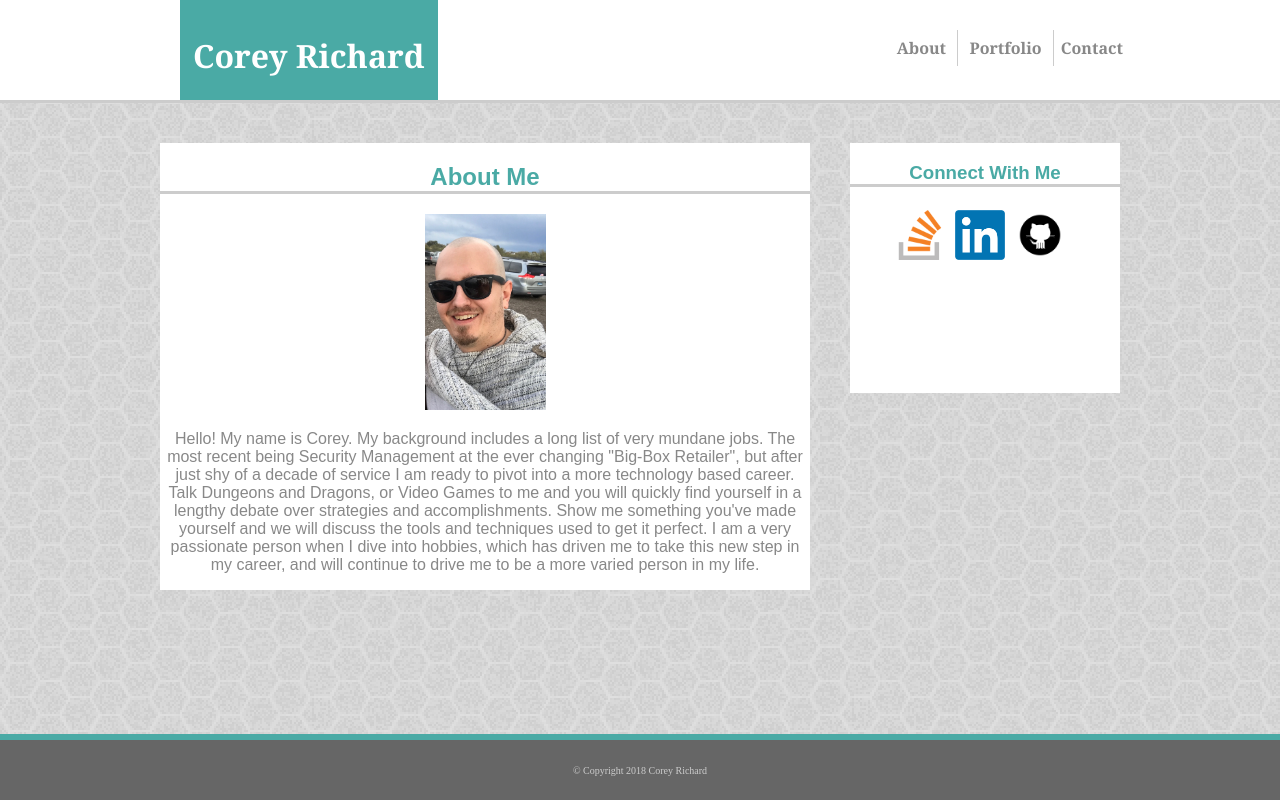
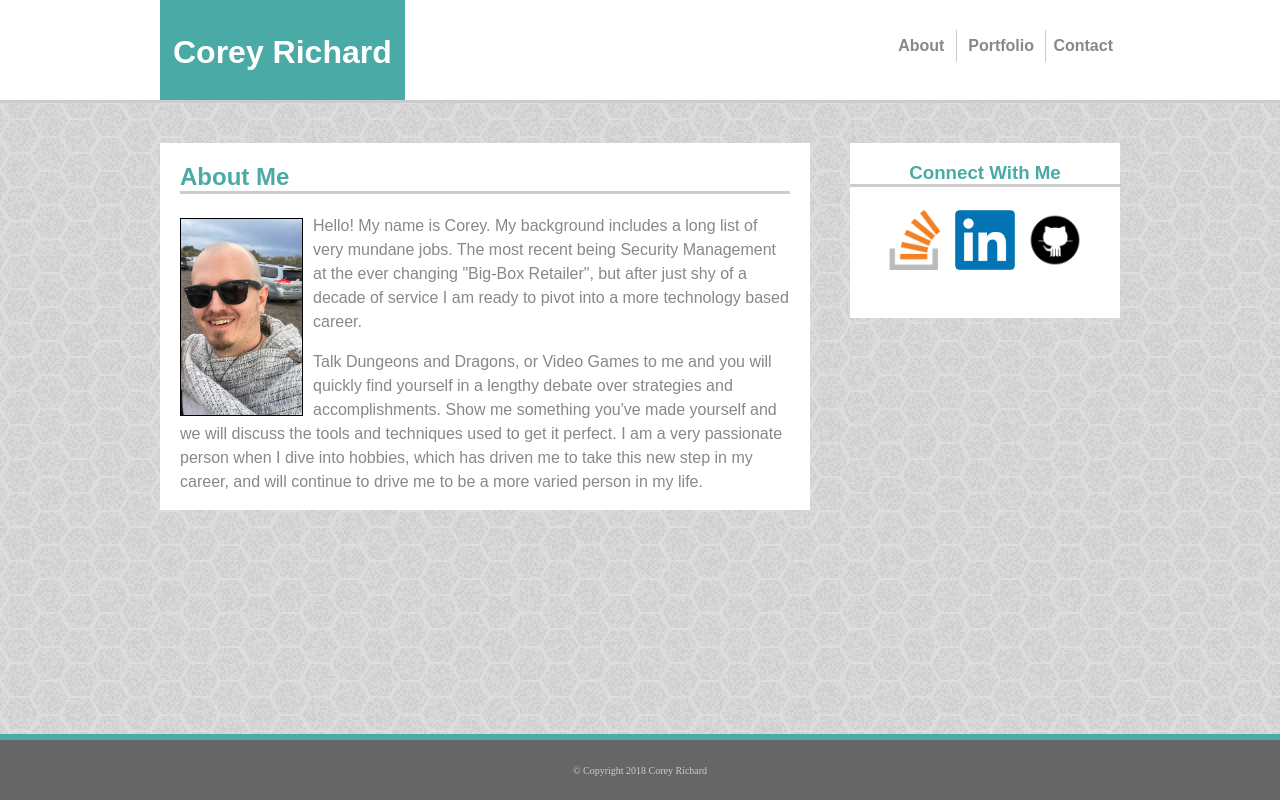
Before and after one commit to Ullrtheglorious/Basic-Portfolio, a plain HTML site: page index.html in a window 1280 px wide. Drawn offline with Linux system fonts and the light colour scheme.

Commit message:
finished index.html

```diff
--- a/assets/css/style.css
+++ b/assets/css/style.css
@@ -21,14 +21,14 @@ h3 {
 	display: inline-block;
 	background-color: #4aaaa5;
 	padding: 13px;
-	margin-left: 180px;
+	margin-left: auto;
 	float: left;
 }
 ul {
 	list-style-type: none;
 	margin: 0;
 	overflow: auto;
-	padding: 30px 150px 30px 60px;
+	padding: 30px 0px 30px 60px;
 }
 li {
 	display: inline;
@@ -71,24 +71,18 @@ body {
 	color: #cccccc;
 	float: left;
 	background-color: #ffffff;
-	display: block-inline;
 	margin-top: 40px;
 	width: 270px;
-	height: 250px;
+	height: 175px;
 }
 .icons {
-	margin-right: 50px;
+	margin-right: 30px;
 }
 .wrapper {
 	width: 960px;
 	text-align: center;
 	margin: auto;
 	font-family: 'Arial', 'Helvetica Neue', Helvetica, sans-serif;
-}
-.clearfix::after {
-	content:  "";
-	display: block;
-	clear: both;
 }
 .footer {
 	background-color: #666666;
@@ -104,3 +98,17 @@ footer {
 	padding-top: 25px;
 	font-size: 10px;
 }
+.inner {
+	width: 610px;
+	text-align: center;
+	padding-left: 20px;
+	float: left;
+
+}
+.me{
+	text-align: left;
+}
+p {
+	text-align: left;
+	line-height: 1.5;
+}
--- a/index.html
+++ b/index.html
@@ -8,6 +8,7 @@
 <body>
 	<header>
 		<div class="header">
+			<div class="wrapper">
 				<div class="name">
 					<h1>Corey Richard</h1>
 				</div>
@@ -17,26 +18,32 @@
 					<li><a href="index.html">&nbspAbout&nbsp</a></li>
 				</ul>
 			</div>
+		</div>
 	</header>
 		<div class="wrapper">
 			<div class="about">
+				<div class="inner">
+					<div class="me">
 						<h2>About Me</h2>
-				<div class="me">
-					<div class="clearfix">
-						<img src="assets/images/me.jpg" alt="profile_pic" style="width:121px;height:236px%;">
+						<img src="assets/images/me.jpg" alt="profile_pic" style="width:121px;height:236px%;float: left; margin: 4px 10px 0px 0px; border: 1px solid #000000;">
 					</div>
+					<p>
+					Hello! My name is Corey. My background includes a long list of very mundane jobs. The most recent being Security Management at the ever changing "Big-Box Retailer", but after just shy of a decade of service I am ready to pivot into a more technology based career.
+					</p>
+					<p>
+					Talk Dungeons and Dragons, or Video Games to me and you will quickly find yourself in a lengthy debate over strategies and accomplishments. Show me something you've made yourself and we will discuss the tools and techniques used to get it perfect. I am a very passionate person when I dive into hobbies, which has driven me to take this new step in my career, and will continue to drive me to be a more varied person in my life.
+					</p>
 				</div>
-				<p>Hello! My name is Corey. My background includes a long list of very mundane jobs. The most recent being Security Management at the ever changing "Big-Box Retailer", but after just shy of a decade of service I am ready to pivot into a more technology based career. Talk Dungeons and Dragons, or Video Games to me and you will quickly find yourself in a lengthy debate over strategies and accomplishments. Show me something you've made yourself and we will discuss the tools and techniques used to get it perfect. I am a very passionate person when I dive into hobbies, which has driven me to take this new step in my career, and will continue to drive me to be a more varied person in my life.</p>
 			</div>
 			<div class="connect">
 					<h3>Connect With Me</h3>
 				<div class="icons">
 					<a href="https://github.com/Ullrtheglorious">
-  					<img src="assets/images/github.png" alt="Github" style="width:50px;height:50px;border:0;"></a>
+  					<img src="assets/images/github.png" alt="Github" style="width:60px;height:60px;border:0;"></a>
   					<a href="https://www.linkedin.com/in/corey-richard-a7a69014a/">
-  					<img src="assets/images/linked.png" alt="Linkedin" style="width:50px;height:50px;border:0;"></a>
+  					<img src="assets/images/linked.png" alt="Linkedin" style="width:60px;height:60px;border:0;"></a>
   					<a href="https://stackoverflow.com/users/8853243/corey-richard">
-  					<img src="assets/images/stack.png" alt="Stack Overflow" style="width:50px;height:50px;border:0;"></a>
+  					<img src="assets/images/stack.png" alt="Stack Overflow" style="width:60px;height:60px;border:0;"></a>
   				</div>
 			</div>
 		</div>
```
Lines whose indentation alone changed are shown as unchanged.
